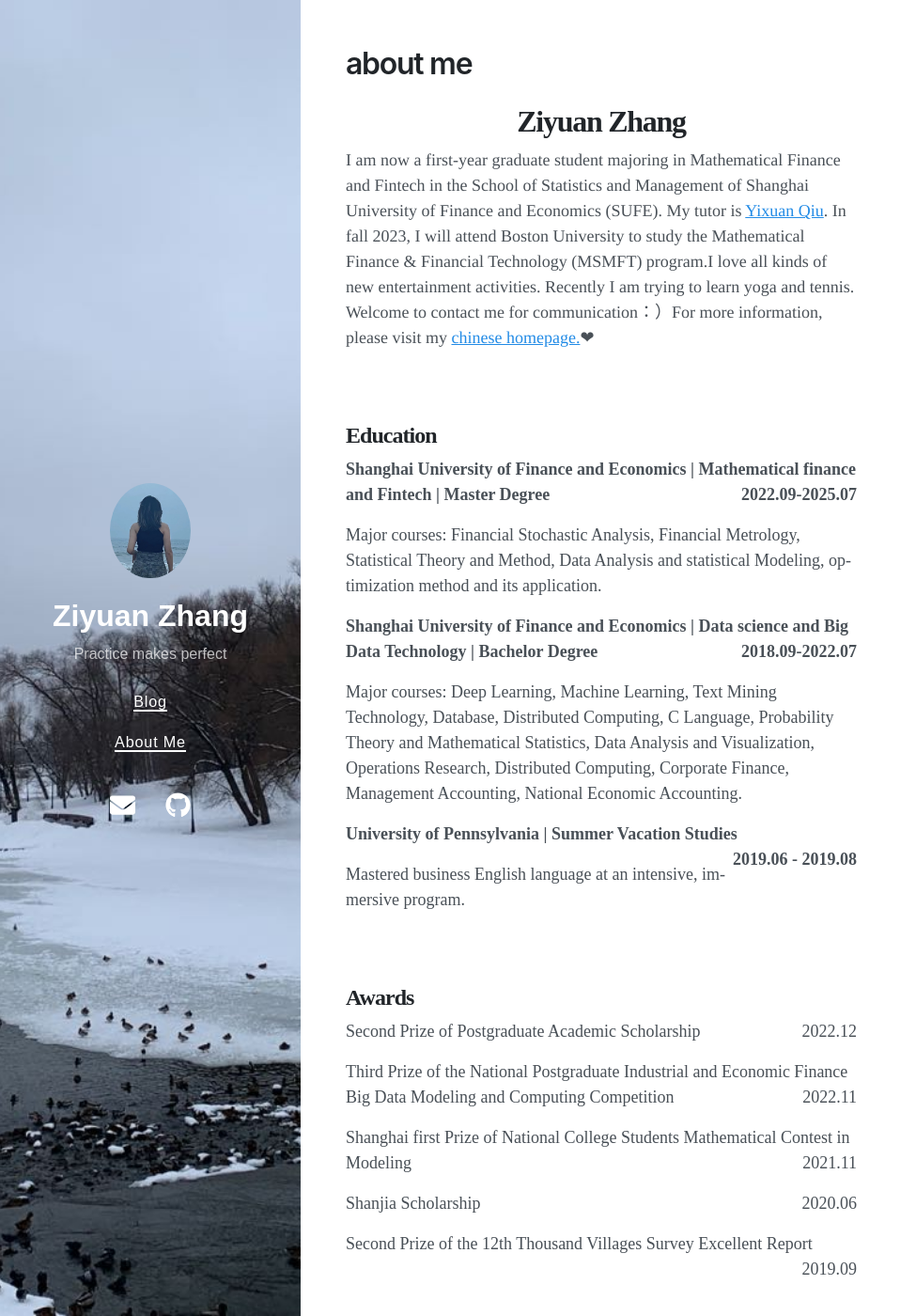
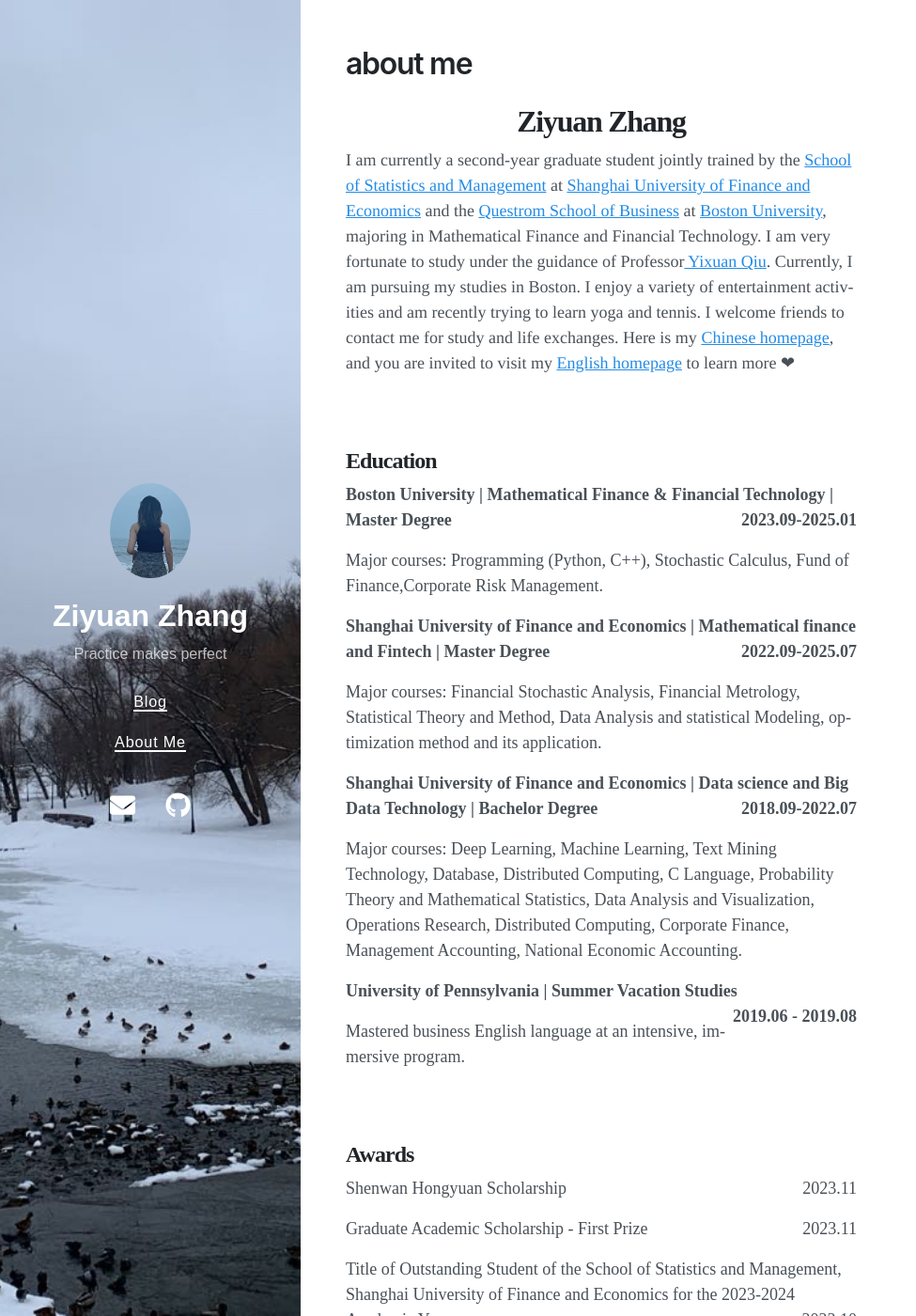
Before and after one commit to bobothebest/homepage_en, a Jekyll site: the page built from about.md, in a window 1280 px wide and 1400 px high. Shown: the whole window at 94% size, without its empty margins (0-975 px from the left). Built offline with Jekyll 4.4.1, drawn with Linux system fonts in a browser that asks for light colours; nearby versions of some CDN libraries; some of the changed text lies outside the part shown.

Commit message:
Update about.md

```diff
--- a/about.md
+++ b/about.md
@@ -4,10 +4,12 @@ title: about me
 ---
 <h1 style="font-family: 华文楷体;text-align:center;">Ziyuan Zhang</h1>
 
-<p>I am now a first-year graduate student majoring in Mathematical Finance and Fintech in the School of Statistics and Management of Shanghai University of Finance and Economics (SUFE). My tutor is <a href="https://yixuan.blog/">Yixuan Qiu</a>. In fall 2023, I will attend Boston University to study the Mathematical Finance & Financial Technology (MSMFT) program.I love all kinds of new entertainment activities. Recently I am trying to learn yoga and tennis. Welcome to contact me for communication：）For more information, please visit my <a href="https://bobothebest.github.io/homepage_cn/about/">chinese homepage.</a><span class="love">❤</span></p>
+<p>I am currently a second-year graduate student jointly trained by the <a href="https://ssm.sufe.edu.cn/">School of Statistics and Management</a> at <a href="https://english.sufe.edu.cn/">Shanghai University of Finance and Economics</a> and the <a href="https://www.bu.edu/questrom/">Questrom School of Business</a> at <a href="https://www.bu.edu/">Boston University</a>, majoring in Mathematical Finance and Financial Technology. I am very fortunate to study under the guidance of Professor<a href="https://yixuan.blog/"> Yixuan Qiu</a>. Currently, I am pursuing my studies in Boston. I enjoy a variety of entertainment activities and am recently trying to learn yoga and tennis. I welcome friends to contact me for study and life exchanges. Here is my <a href="https://bobothebest.github.io/homepage_cn/about/">Chinese homepage</a>, and you are invited to visit my <a href="https://bobothebest.github.io/homepage_en/about/">English homepage</a> to learn more <span class="love">❤</span></p>
 <br>
 
 <h2 style="font-family: 华文楷体;font-size:6;">Education</h2>
+<p style="text-align:left;font-family: 华文楷体;"><b>Boston University | Mathematical Finance & Financial Technology | Master Degree<span style="float:right;">2023.09-2025.01</span></b></p>
+ <p style="font-family: 华文楷体;">Major courses: Programming (Python, C++), Stochastic Calculus, Fund of Finance,Corporate Risk Management.</p>
 <p style="text-align:left;font-family: 华文楷体;"><b>Shanghai University of Finance and Economics | Mathematical finance and Fintech | Master Degree<span style="float:right;">2022.09-2025.07</span></b></p>
  <p style="font-family: 华文楷体;">Major courses: Financial Stochastic Analysis, Financial Metrology, Statistical Theory and Method, Data Analysis and statistical Modeling, optimization method and its application.</p>
 <p style="text-align:left;font-family: 华文楷体;"><b>Shanghai University of Finance and Economics | Data science and Big Data Technology | Bachelor Degree<span style="float:right;">2018.09-2022.07</span></b></p>
@@ -17,7 +19,10 @@ title: about me
 
 <br>
 <h2 style="font-family: 华文楷体;">Awards</h2>
-<p style="text-align:left;font-family: 华文楷体;">Second Prize of Postgraduate Academic Scholarship<span style="float:right;">2022.12</span></p>
+<p style="text-align:left;font-family: 华文楷体;">Shenwan Hongyuan Scholarship<span style="float:right;">2023.11</span></p>
+<p style="text-align:left;font-family: 华文楷体;">Graduate Academic Scholarship - First Prize<span style="float:right;">2023.11</span></p>
+<p style="text-align:left;font-family: 华文楷体;">Title of Outstanding Student of the School of Statistics and Management, Shanghai University of Finance and Economics for the 2023-2024 Academic Year<span style="float:right;">2023.10</span></p>
+<p style="text-align:left;font-family: 华文楷体;">Graduate Academic Scholarship - Second Prize<span style="float:right;">2022.12</span></p>
 <p style="text-align:left;font-family: 华文楷体;">Third Prize of the National Postgraduate Industrial and Economic Finance Big Data Modeling and Computing Competition<span style="float:right;">2022.11</span></p>
 <p style="text-align:left;font-family: 华文楷体;">Shanghai first Prize of National College Students Mathematical Contest in Modeling <span style="float:right;">2021.11</span></p>
 <p style="text-align:left;font-family: 华文楷体;">Shanjia Scholarship<span style="float:right;">2020.06</span></p>
```
